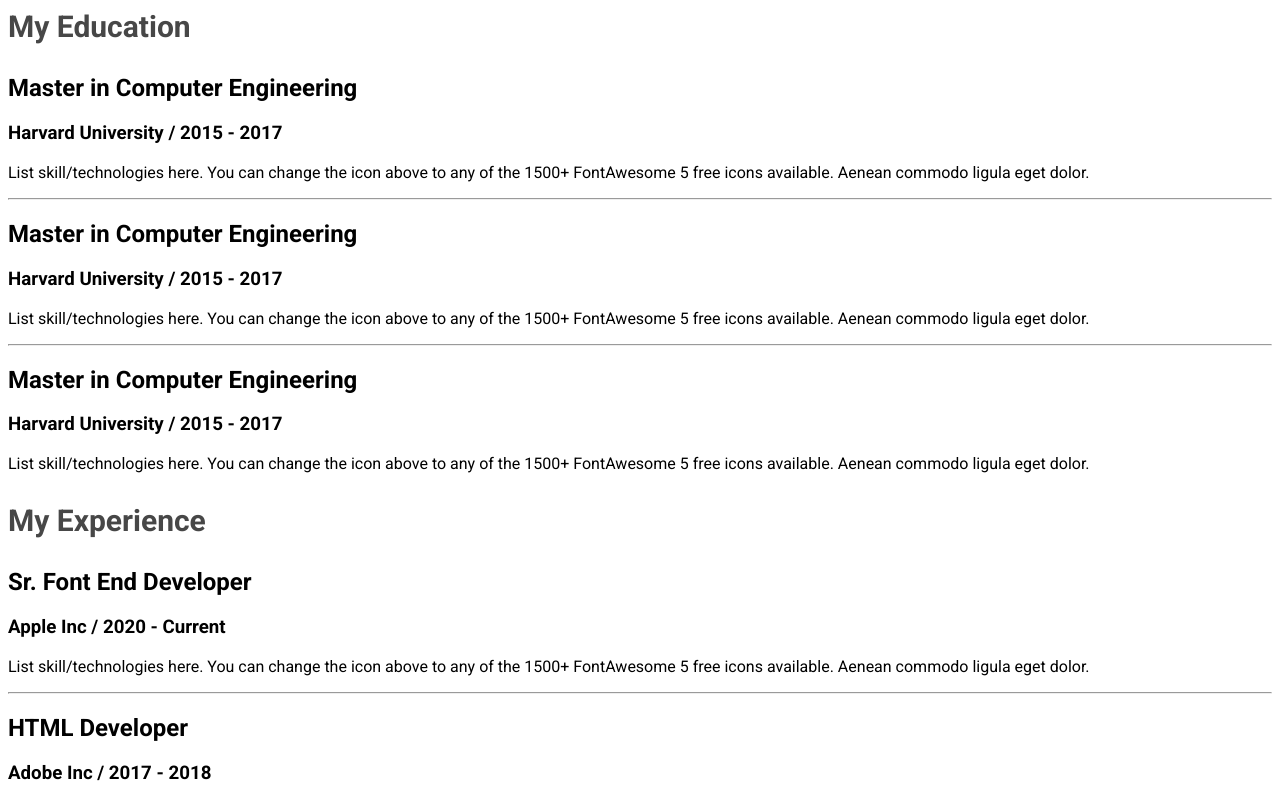
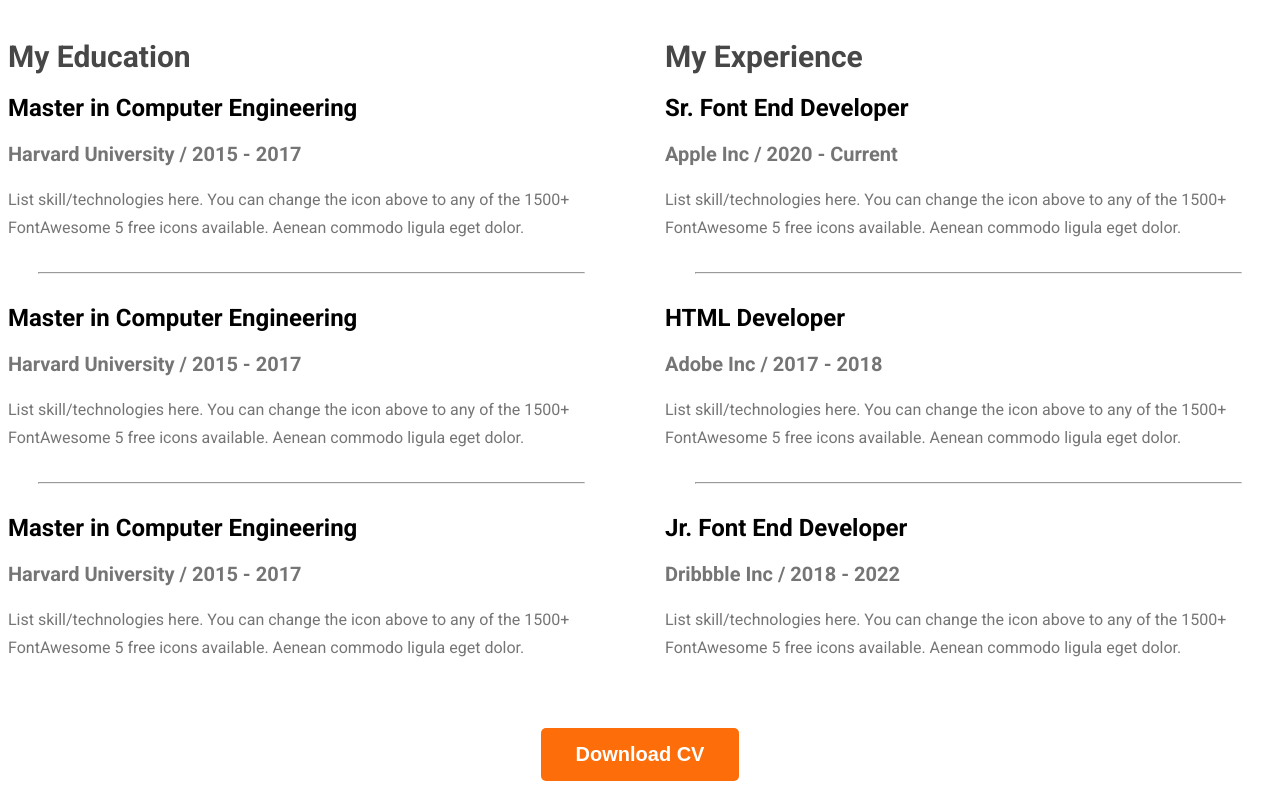
Before and after one commit to zaman575/portfolio-web, a plain HTML site: page index.html in a window 1280 px wide. Shown: the part 2520-3319 px from the top of the page. Drawn offline with Linux system fonts and the light colour scheme; a web font is replaced by a local one.

Commit message:
download cv

```diff
--- a/index.html
+++ b/index.html
@@ -102,10 +102,10 @@
         <h3 class="section-title">A Summary of My Resume</h3>
 
         <div class="resume-container">
+
             <div class="resume-colum">
             <h3 class="rersume-colume-title">My Education</h3>
 
-        </div>
         <div class="resume-item">
             <h2 class="resume-item-title">Master in Computer Engineering</h2>
             <h3 class="resume-item-institute">Harvard University / 2015 - 2017</h3>
@@ -126,12 +126,12 @@
             <p class="resume-item-description">List skill/technologies here. You can change the icon above
                 to any of the 1500+ FontAwesome 5 free icons available. Aenean commodo ligula eget dolor.</p>
         </div>
+    </div>
 
-        </div>
-        </div>
+
             <div class="resume-colum">
             <h3 class="rersume-colume-title">My Experience</h3>
-        </div>
+
         <div class="resume-item">
             <h2 class="resume-item-title">Sr. Font End Developer</h2>
             <h3 class="resume-item-institute">Apple Inc / 2020 - Current</h3>
@@ -152,11 +152,12 @@
             <p class="resume-item-description">List skill/technologies here. You can change the icon above
                 to any of the 1500+ FontAwesome 5 free icons available. Aenean commodo ligula eget dolor.</p>
         </div>
+    </div>
 
-
-        </div>
     </section>
-
+    <div class="download-cv">
+        <button class="btn-primary">Download CV</button>
+    </div>
    </main>
 
    <footer></footer>
--- a/styles/portfolio.css
+++ b/styles/portfolio.css
@@ -229,4 +229,36 @@ line-height: 28px; /* 175% */
 color:#474747;
 font-size: 30px;
 font-weight: 700;
+margin-bottom: 10px;
 }
+
+.resume-container{
+    display: flex;
+    gap: 50px;
+    /* justify-content: space-between; */
+
+}
+
+.resume-item-description{
+color:#757575;
+font-size: 16px;
+font-weight: 400;
+line-height: 28px; /* 175% */
+}
+
+.resume-item-institute{
+color: #757575;
+font-size: 20px;
+font-weight: 600;
+margin-bottom:20px;
+margin-top: 0px;
+}
+
+.resume-container hr{
+    margin: 30px;
+}
+
+.download-cv{
+    text-align: center;
+    margin-top: 50px;
+}
```
